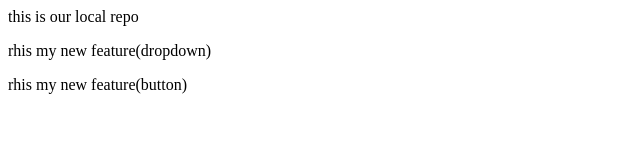
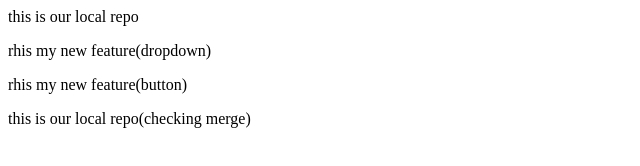
Before and after one commit to TruptiBits/localpush, a plain HTML site: page index.htm in a window 1280 px wide. Shown: the whole page, without its empty margins (0-640 px from the left). Drawn offline with Linux system fonts and the light colour scheme.

Commit message:
checking merge

```diff
--- a/index.htm
+++ b/index.htm
@@ -3,3 +3,5 @@
 <p>rhis my new feature(dropdown)</p>
 
 <p>rhis my new feature(button)</p>
+
+<p> this is our local repo(checking merge)</p>
```
